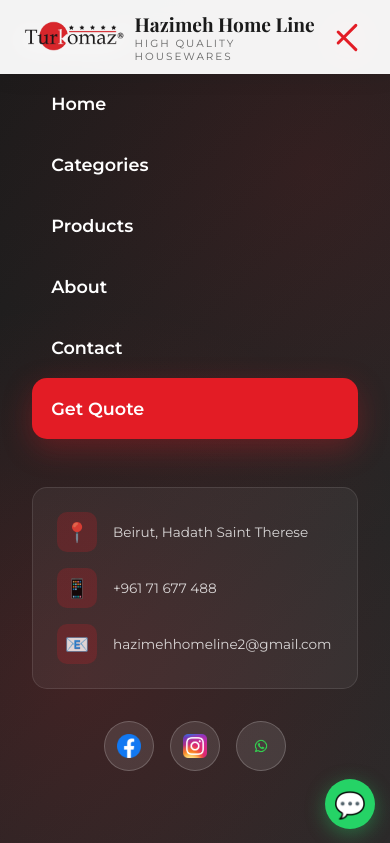
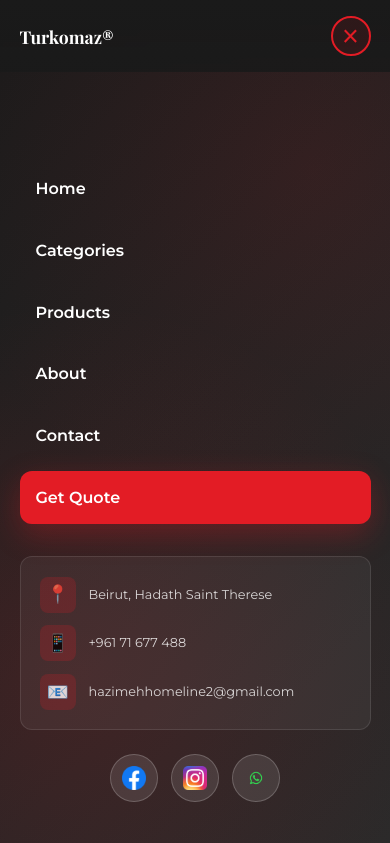
Before and after one commit to mhmdhz2/HazimehHomeLine, a plain HTML site: page index.html in a window 390 px wide. Both pictures are taken after a click on the element 346 px from the left and 37 px from the top of the page. Shown: the top 843 px of the page. Drawn offline with nearby package versions, Linux system fonts and the light colour scheme.

Commit message:
Update Mobile menu

```diff
--- a/index.html
+++ b/index.html
@@ -1888,6 +1888,16 @@
   overflow-wrap: break-word;
 }
 
+MOBILE MENU FIX - RESPONSIVE & SCROLL ISSUES
+============================================
+
+REPLACE YOUR ENTIRE MOBILE MENU CSS WITH THIS:
+==============================================
+
+/* ========================================
+   MOBILE MENU BUTTON - FIXED
+   ======================================== */
+
 .mobile-menu-btn {
     display: none;
     flex-direction: column;
@@ -1898,6 +1908,7 @@
     border: none;
     z-index: 1001;
     position: relative;
+    -webkit-tap-highlight-color: transparent; /* Remove blue highlight on mobile */
 }
 
 .mobile-menu-btn span {
@@ -1922,27 +1933,36 @@
     background: var(--primary-red);
 }
 
+/* ========================================
+   MOBILE NAVIGATION - COMPLETELY FIXED
+   ======================================== */
+
 .mobile-nav {
     position: fixed;
     top: 0;
     left: 0;
     width: 100%;
-    height: 100%;
+    height: 100vh; /* Changed from 100% to 100vh */
+    height: 100dvh; /* Dynamic viewport height for mobile browsers */
     background: linear-gradient(135deg, var(--black) 0%, #2A2A2A 100%);
-    z-index: 999;
+    z-index: 9999;
     display: flex;
     flex-direction: column;
-    justify-content: center;
+    justify-content: flex-start; /* Changed from center */
     align-items: center;
-    padding: 2rem;
+    padding: 0; /* Removed padding initially */
     opacity: 0;
     visibility: hidden;
     transition: opacity 0.4s ease, visibility 0.4s ease;
-}
-
+    overflow-y: auto; /* Allow scrolling if content is too tall */
+    overflow-x: hidden;
+    -webkit-overflow-scrolling: touch; /* Smooth scrolling on iOS */
+}
+
+/* Background pattern */
 .mobile-nav::before {
     content: '';
-    position: absolute;
+    position: fixed; /* Changed to fixed */
     top: 0;
     left: 0;
     width: 100%;
@@ -1950,6 +1970,7 @@
     background:
         radial-gradient(circle at 20% 80%, rgba(227, 28, 37, 0.15) 0%, transparent 50%),
         radial-gradient(circle at 80% 20%, rgba(227, 28, 37, 0.1) 0%, transparent 50%);
+    pointer-events: none;
 }
 
 .mobile-nav.active {
@@ -1957,8 +1978,17 @@
     visibility: visible;
 }
 
+/* Prevent body scroll when menu is open */
+body.menu-open {
+    overflow: hidden;
+    position: fixed;
+    width: 100%;
+    height: 100vh;
+}
+
+/* Header with logo and close button - FIXED */
 .mobile-nav-header {
-    position: absolute;
+    position: sticky; /* Changed from absolute to sticky */
     top: 0;
     left: 0;
     width: 100%;
@@ -1966,12 +1996,15 @@
     display: flex;
     justify-content: space-between;
     align-items: center;
-    z-index: 1001;
+    z-index: 10001;
+    background: linear-gradient(180deg, var(--black) 0%, rgba(26, 26, 26, 0.95) 100%);
+    backdrop-filter: blur(10px);
+    min-height: 70px; /* Ensure consistent height */
 }
 
 .mobile-nav-header .logo-main {
     font-family: 'Playfair Display', serif;
-    font-size: 1.5rem;
+    font-size: 1.3rem;
     font-weight: 700;
     color: var(--white);
 }
@@ -1989,32 +2022,48 @@
     color: var(--primary-red);
     cursor: pointer;
     transition: all 0.3s ease;
-}
-
-.mobile-nav-close:hover {
+    -webkit-tap-highlight-color: transparent;
+    flex-shrink: 0; /* Prevent shrinking */
+}
+
+.mobile-nav-close:hover,
+.mobile-nav-close:active {
     background: var(--primary-red);
     color: var(--white);
     transform: rotate(90deg);
 }
 
+/* Main content container - FIXED */
 .mobile-nav-content {
     position: relative;
-    z-index: 1000;
+    z-index: 10000;
     width: 100%;
     max-width: 500px;
-}
-
+    padding: 2rem 5%;
+    padding-bottom: 4rem; /* Extra padding at bottom */
+    flex: 1;
+    display: flex;
+    flex-direction: column;
+    justify-content: center; /* Center content vertically */
+}
+
+/* Navigation links with animations - FIXED */
 .mobile-nav-links {
     list-style: none;
     display: flex;
     flex-direction: column;
-    gap: 0;
-    margin-bottom: 3rem;
+    gap: 0.5rem; /* Added small gap */
+    margin-bottom: 2rem;
+    padding: 0;
 }
 
 .mobile-nav-links li {
     opacity: 0;
     transform: translateX(-30px);
+}
+
+/* Only animate when menu is active */
+.mobile-nav.active .mobile-nav-links li {
     animation: slideInMobile 0.5s ease forwards;
 }
 
@@ -2036,17 +2085,20 @@
     display: flex;
     align-items: center;
     justify-content: space-between;
-    padding: 1.2rem 1.5rem;
-    font-size: 1.3rem;
+    padding: 1rem 1.2rem;
+    font-size: 1.1rem;
     font-weight: 600;
     color: var(--white);
     text-decoration: none;
-    border-radius: 15px;
+    border-radius: 12px;
     transition: all 0.3s ease;
     position: relative;
     overflow: hidden;
-}
-
+    -webkit-tap-highlight-color: transparent;
+    min-height: 50px; /* Ensure touch target is large enough */
+}
+
+/* Animated gradient on hover/tap */
 .mobile-nav-links a::before {
     content: '';
     position: absolute;
@@ -2058,29 +2110,34 @@
     transition: left 0.5s ease;
 }
 
-.mobile-nav-links a:hover::before {
+.mobile-nav-links a:hover::before,
+.mobile-nav-links a:active::before {
     left: 100%;
 }
 
-.mobile-nav-links a:hover {
+.mobile-nav-links a:hover,
+.mobile-nav-links a:active {
     background: rgba(227, 28, 37, 0.1);
-    padding-left: 2rem;
+    padding-left: 1.5rem;
     color: var(--primary-red);
 }
 
+/* Animated arrow appears on hover/tap */
 .mobile-nav-links a::after {
     content: '→';
-    font-size: 1.5rem;
+    font-size: 1.3rem;
     opacity: 0;
     transform: translateX(-10px);
     transition: all 0.3s ease;
 }
 
-.mobile-nav-links a:hover::after {
+.mobile-nav-links a:hover::after,
+.mobile-nav-links a:active::after {
     opacity: 1;
     transform: translateX(0);
 }
 
+/* CTA button styling */
 .mobile-nav-cta {
     background: var(--primary-red) !important;
     color: var(--white) !important;
@@ -2088,50 +2145,56 @@
     box-shadow: 0 10px 30px rgba(227, 28, 37, 0.3);
 }
 
-.mobile-nav-cta:hover {
+.mobile-nav-cta:hover,
+.mobile-nav-cta:active {
     background: var(--dark-red) !important;
-    transform: scale(1.05);
-}
-
+    transform: scale(1.02);
+}
+
+/* Contact info section - FIXED */
 .mobile-nav-info {
     display: flex;
     flex-direction: column;
-    gap: 1rem;
-    padding: 1.5rem;
+    gap: 0.8rem;
+    padding: 1.2rem;
     background: rgba(255, 255, 255, 0.05);
-    border-radius: 15px;
+    border-radius: 12px;
     border: 1px solid rgba(255, 255, 255, 0.1);
-    margin-bottom: 2rem;
+    margin-bottom: 1.5rem;
 }
 
 .mobile-info-item {
     display: flex;
     align-items: center;
-    gap: 1rem;
+    gap: 0.8rem;
     color: rgba(255, 255, 255, 0.8);
-    font-size: 0.9rem;
+    font-size: 0.85rem;
+    line-height: 1.4;
 }
 
 .mobile-info-icon {
-    width: 40px;
-    height: 40px;
+    width: 36px;
+    height: 36px;
     background: rgba(227, 28, 37, 0.2);
-    border-radius: 10px;
+    border-radius: 8px;
     display: flex;
     align-items: center;
     justify-content: center;
-    font-size: 1.2rem;
-}
-
+    font-size: 1.1rem;
+    flex-shrink: 0;
+}
+
+/* Social media links - FIXED */
 .mobile-social {
     display: flex;
-    gap: 1rem;
+    gap: 0.8rem;
     justify-content: center;
+    flex-wrap: wrap;
 }
 
 .mobile-social a {
-    width: 50px;
-    height: 50px;
+    width: 48px;
+    height: 48px;
     background: rgba(255, 255, 255, 0.1);
     border: 1px solid rgba(255, 255, 255, 0.2);
     border-radius: 50%;
@@ -2139,16 +2202,27 @@
     align-items: center;
     justify-content: center;
     color: var(--white);
-    font-size: 1.3rem;
     transition: all 0.3s ease;
     text-decoration: none;
-}
-
-.mobile-social a:hover {
+    -webkit-tap-highlight-color: transparent;
+}
+
+.mobile-social a img {
+    width: 24px;
+    height: 24px;
+    object-fit: contain;
+}
+
+.mobile-social a:hover,
+.mobile-social a:active {
     background: var(--primary-red);
     border-color: var(--primary-red);
-    transform: translateY(-5px);
-}
+    transform: translateY(-3px);
+}
+
+/* ========================================
+   RESPONSIVE ADJUSTMENTS - FIXED
+   ======================================== */
 
 @media (max-width: 992px) {
     .nav-links {
@@ -2172,22 +2246,71 @@
     }
 }
 
-@media (max-width: 768px) {
+/* Extra small phones */
+@media (max-width: 480px) {
+    .mobile-nav-header .logo-main {
+        font-size: 1.1rem;
+    }
+
+    .mobile-nav-close {
+        width: 40px;
+        height: 40px;
+        font-size: 1.8rem;
+    }
+
     .mobile-nav-links a {
-        font-size: 1.1rem;
-        padding: 1rem 1.2rem;
+        font-size: 1rem;
+        padding: 0.9rem 1rem;
+        min-height: 48px;
     }
 
     .mobile-info-item {
-        font-size: 0.85rem;
-    }
-
-    .mobile-nav-header .logo-main {
-        font-size: 1.3rem;
-    }
-
-
-
+        font-size: 0.8rem;
+    }
+
+    .mobile-nav-content {
+        padding: 1.5rem 5%;
+    }
+}
+
+/* Very small screens */
+@media (max-width: 360px) {
+    .mobile-nav-header {
+        padding: 0.8rem 4%;
+        min-height: 60px;
+    }
+
+    .mobile-nav-links a {
+        font-size: 0.95rem;
+        padding: 0.8rem 0.9rem;
+    }
+}
+
+/* Landscape orientation fix */
+@media (max-height: 500px) and (orientation: landscape) {
+    .mobile-nav-content {
+        justify-content: flex-start;
+        padding-top: 1rem;
+    }
+
+    .mobile-nav-links {
+        margin-bottom: 1rem;
+    }
+
+    .mobile-nav-links a {
+        padding: 0.7rem 1rem;
+        font-size: 0.95rem;
+    }
+
+    .mobile-nav-info {
+        padding: 0.8rem;
+        margin-bottom: 1rem;
+    }
+
+    .mobile-info-item {
+        font-size: 0.75rem;
+    }
+}
     </style>
 </head>
 <body>
@@ -2905,23 +3028,38 @@
 
 
         );
-        function toggleMobileMenu() {
+
+function toggleMobileMenu() {
     const mobileNav = document.getElementById('mobileNav');
     const menuBtn = document.querySelector('.mobile-menu-btn');
-
+    const body = document.body;
+
+    if (!mobileNav || !menuBtn) return;
     mobileNav.classList.toggle('active');
     menuBtn.classList.toggle('active');
 
     if (mobileNav.classList.contains('active')) {
-        document.body.style.overflow = 'hidden';
+
+        const scrollY = window.scrollY;
+        body.style.position = 'fixed';
+        body.style.top = `-${scrollY}px`;
+        body.style.width = '100%';
+        body.classList.add('menu-open');
     } else {
-        document.body.style.overflow = '';
-    }
-}
-
-document.addEventListener('click', (e) => {
+        const scrollY = body.style.top;
+        body.style.position = '';
+        body.style.top = '';
+        body.style.width = '';
+        body.classList.remove('menu-open');
+        window.scrollTo(0, parseInt(scrollY || '0') * -1);
+    }
+}
+
+document.addEventListener('click', function(e) {
     const mobileNav = document.getElementById('mobileNav');
     const menuBtn = document.querySelector('.mobile-menu-btn');
+
+    if (!mobileNav || !menuBtn) return;
 
     if (mobileNav.classList.contains('active') &&
         !mobileNav.contains(e.target) &&
@@ -2929,6 +3067,38 @@
         toggleMobileMenu();
     }
 });
+
+document.addEventListener('keydown', function(e) {
+    const mobileNav = document.getElementById('mobileNav');
+    if (!mobileNav) return;
+
+    if (e.key === 'Escape' && mobileNav.classList.contains('active')) {
+        toggleMobileMenu();
+    }
+});
+
+let resizeTimer;
+window.addEventListener('resize', function() {
+    clearTimeout(resizeTimer);
+    resizeTimer = setTimeout(function() {
+        const mobileNav = document.getElementById('mobileNav');
+        if (!mobileNav) return;
+
+        if (window.innerWidth > 992 && mobileNav.classList.contains('active')) {
+            toggleMobileMenu();
+        }
+    }, 250);
+});
+
+function setVH() {
+    let vh = window.innerHeight * 0.01;
+    document.documentElement.style.setProperty('--vh', `${vh}px`);
+}
+
+setVH();
+window.addEventListener('resize', function() {
+    setVH();
+});
     </script>
 </body>
 </html>
```
